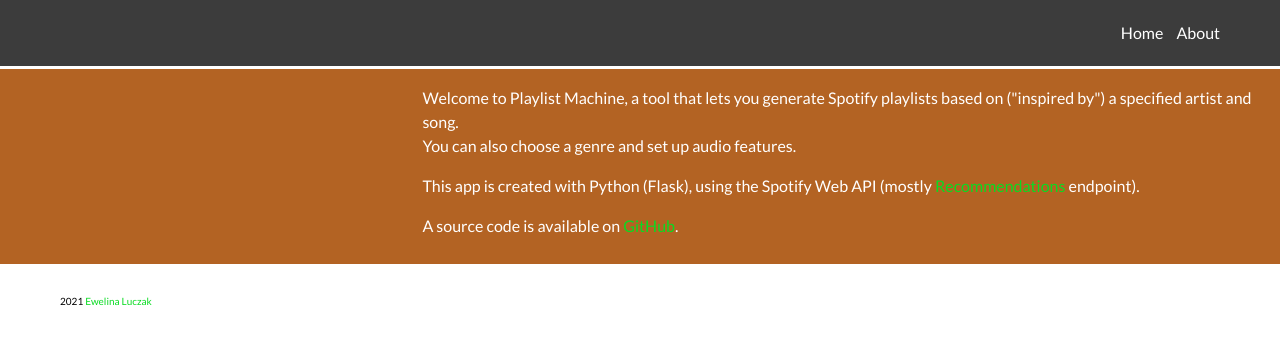
After one commit to eluczak/playlist-machine, a Flask app: page /about in a window 1280 px wide. The commit adds this page. Shown: the top 344 px of the page. Run offline with Flask 2, Linux system fonts and the light colour scheme; parts of the project's set-up code (start-up, migrations or seed data) failed here and were passed over.

Commit message:
added menu; fix #18

```diff
--- a/app.py
+++ b/app.py
@@ -110,6 +110,12 @@ def save_playlist(name="playlist_name"):
 
     return render_template("saved/index.html", playlist_id = playlist_id)
 
+
+@app.route('/about')
+def about():
+    return render_template("about/index.html")
+
+
 @spotify.tokengetter
 def get_spotify_oauth_token():
     return session.get('oauth_token')
--- a/static/styles.css
+++ b/static/styles.css
@@ -185,7 +185,6 @@ body {
 
 .header a {
     color: white;
-    text-decoration: none;
 }
 
 .footer {
@@ -199,7 +198,7 @@ body {
     color: #000000;
 }
 
-.footer a {
-    color: #b36323;
+a {
+    color: #09db22;
     text-decoration: none;
 }
--- /dev/null
+++ b/templates/about/index.html
@@ -0,0 +1,14 @@
+{% extends "layout.html" %}
+{% block title %} | About {% endblock %}
+{% block content %}
+    <p>
+        Welcome to Playlist Machine, a tool that lets you generate Spotify playlists based on ("inspired by") a specified artist and song.
+        <br>You can also choose a genre and set up audio features.
+    </p>
+    <p>
+        This app is created with Python (Flask), using the Spotify Web API (mostly <a href="https://developer.spotify.com/documentation/web-api/reference/#endpoint-get-recommendations">Recommendations</a> endpoint).
+    </p>
+    <p>
+        A source code is available on <a href="https://github.com/eluczak/playlist-machine">GitHub</a>.
+    </p>
+{% endblock %}
--- a/templates/layout.html
+++ b/templates/layout.html
@@ -8,8 +8,8 @@
 <body>
     <div class="header">
         <ul>
-            <li><a href="#">Home</a></li>
-            <li><a href="#">About</a></li>
+            <li><a href="{{ url_for('index') }}">Home</a></li>
+            <li><a href="{{ url_for('about') }}">About</a></li>
         </ul>
     </div>
     <div class="content_area">{% block content %}{% endblock %}</div>
```
